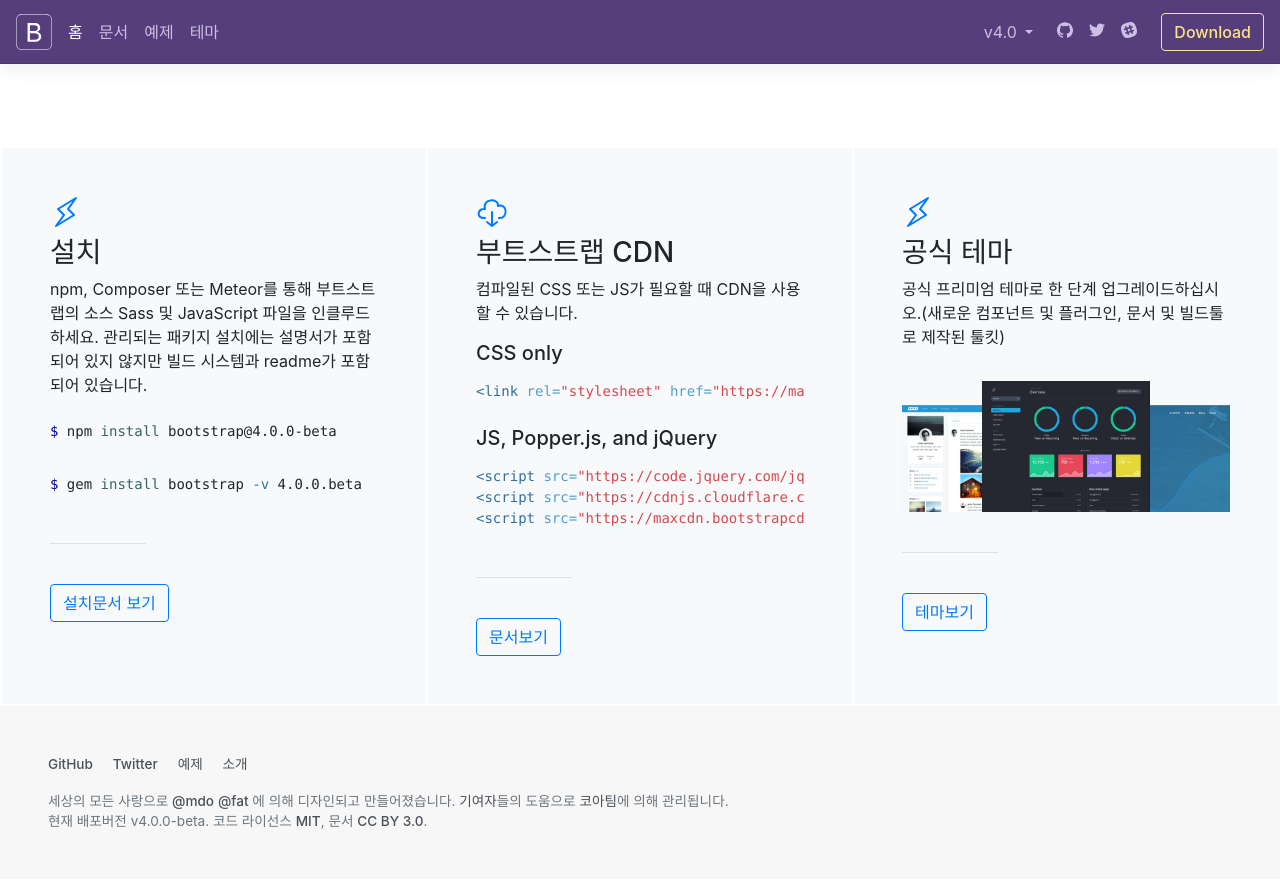
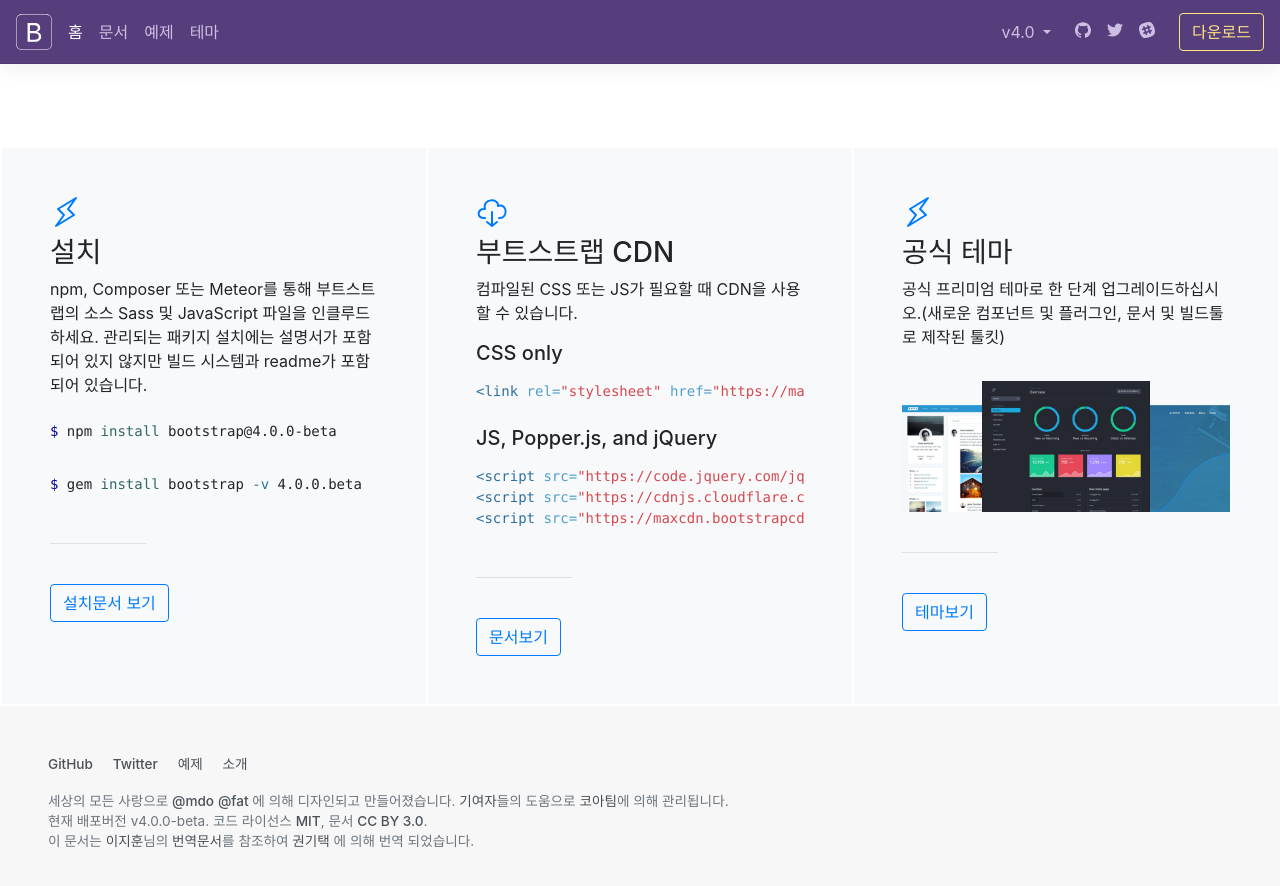
Before and after one commit to kimsQ/bs4-translation, a Jekyll site: the page built from index.html, in a window 1280 px wide and 900 px high, scrolled down 532 px. Shown: the top 886 px of the window. Built offline with Jekyll 4.4.1, drawn with Linux system fonts in a browser that asks for light colours; nearby versions of some CDN libraries; library files that are not in the unit come from our copies.

Commit message:
navbar,footer 번역

```diff
--- a/_includes/docs-navbar.html
+++ b/_includes/docs-navbar.html
@@ -59,5 +59,5 @@
     </li>
   </ul>
 
-  <a class="btn btn-bd-yellow d-none d-lg-inline-block mb-3 mb-md-0 ml-md-3" href="{{ site.download.source }}">Download</a>
+  <a class="btn btn-bd-yellow d-none d-lg-inline-block mb-3 mb-md-0 ml-md-3" href="{{ site.download.source }}">다운로드</a>
 </header>
--- a/_includes/footer.html
+++ b/_includes/footer.html
@@ -8,5 +8,6 @@
     </ul>
     <p>세상의 모든 사랑으로 <a href="https://twitter.com/mdo" target="_blank" rel="noopener">@mdo</a> <a href="https://twitter.com/fat" target="_blank" rel="noopener">@fat</a> 에 의해 디자인되고 만들어졌습니다. <a href="https://github.com/twbs/bootstrap/graphs/contributors">기여자</a>들의 도움으로 <a href="https://github.com/orgs/twbs/people">코아팀</a>에 의해 관리됩니다.</p>
     <p>현재 배포버전 v{{ site.current_version }}. 코드 라이선스 <a rel="license noopener" href="https://github.com/twbs/bootstrap/blob/master/LICENSE" target="_blank">MIT</a>, 문서 <a rel="license noopener" href="https://creativecommons.org/licenses/by/3.0/" target="_blank">CC BY 3.0</a>.</p>
+    <p>이 문서는 <a href="https://www.facebook.com/zeroion" target="_blank">이지훈</a>님의 <a href="http://bootstrapk.com/" target="_blank">번역문서</a>를 참조하여 <a href="https://github.com/gitaeks/" target="_blank">권기택</a> 에 의해 번역 되었습니다. </p>
   </div>
 </footer>
```
